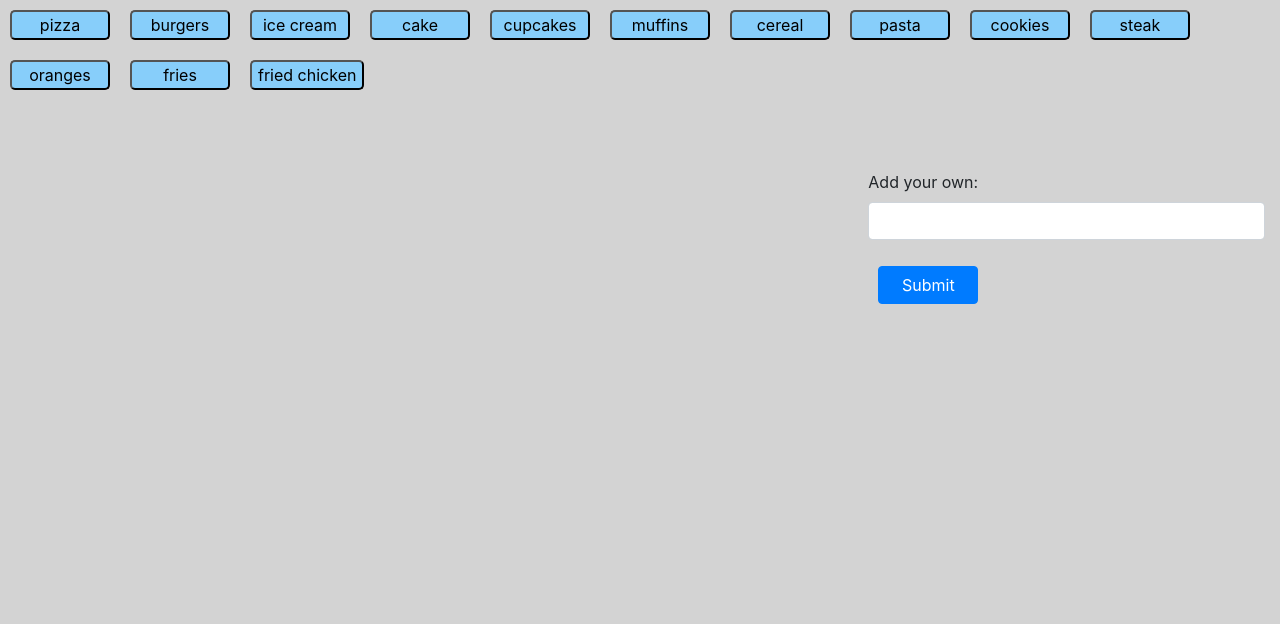
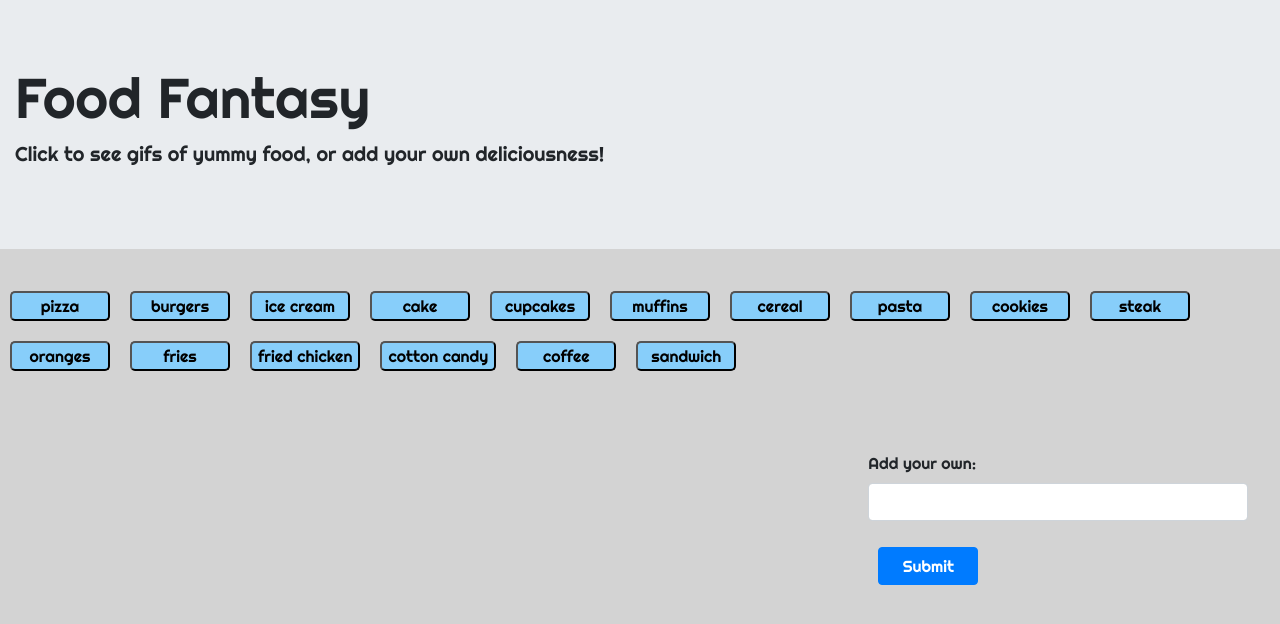
Before and after one commit to femke77/Giphy-Fun, a plain HTML site: page index.html in a window 1280 px wide. Drawn offline with nearby package versions, Linux system fonts and the light colour scheme.

Commit message:
styling added

```diff
--- a/assets/css/style.css
+++ b/assets/css/style.css
@@ -1,5 +1,6 @@
 body {
     background-color: lightgray;
+    font-family: 'Righteous', cursive;
 }
 
 button {
@@ -17,4 +18,9 @@ button {
 
 .user-add {
     margin-top: 70px;
+
 }
+
+#user-request {
+    width: 380px;
+}
--- a/assets/javascript/app.js
+++ b/assets/javascript/app.js
@@ -1,22 +1,17 @@
-//TODO
-
-//style nicely
-//readme.md
-//do bonus content
 
 $(document).ready(function () {
 
-    var topics = ["pizza", "burgers", "ice cream", "cake", "cupcakes", "muffins", "cereal", "pasta", "cookies", "steak", "oranges", "fries", "fried chicken"];
+    var topics = ["pizza", "burgers", "ice cream", "cake", "cupcakes", "muffins", "cereal", "pasta", "cookies", "steak", "oranges", "fries", "fried chicken",
+                  "cotton candy", "coffee", "sandwich"];
 
 
     for (var i = 0; i < topics.length; i++) {
         $(".buttons").append(
             $("<button/>", {
                 text: topics[i],
-                val: topics[i],
                 click: function() {
                     $(".image-display").empty();
-                    var searchVal = $(this).val();
+                    var searchVal = $(this).text();
                     var queryURL = "http://api.giphy.com/v1/gifs/search?q=" +
                         searchVal + "&api_key=Rti16DDOi8KwkyUPSv7rAJca8jFi3Uve&limit=10";
 
--- a/index.html
+++ b/index.html
@@ -10,9 +10,16 @@
         integrity="sha384-ggOyR0iXCbMQv3Xipma34MD+dH/1fQ784/j6cY/iJTQUOhcWr7x9JvoRxT2MZw1T" crossorigin="anonymous">
     <link rel="stylesheet" href="assets/css/style.css">
     <script src="https://cdnjs.cloudflare.com/ajax/libs/jquery/3.2.1/jquery.min.js"></script>
+    <link href="https://fonts.googleapis.com/css?family=Righteous|Rubik&display=swap" rel="stylesheet">
 </head>
 
 <body>
+    <div class="jumbotron jumbotron-fluid">
+        <div class="container-fluid">
+            <h1 class="display-4">Food Fantasy</h1>
+            <p class="lead">Click to see gifs of yummy food, or add your own deliciousness!</p>
+        </div>
+    </div>
     <div class="container-fluid">
         <div class="row buttons">
             <div class="col-12">
```
Also changed, not shown: 1 other file.
